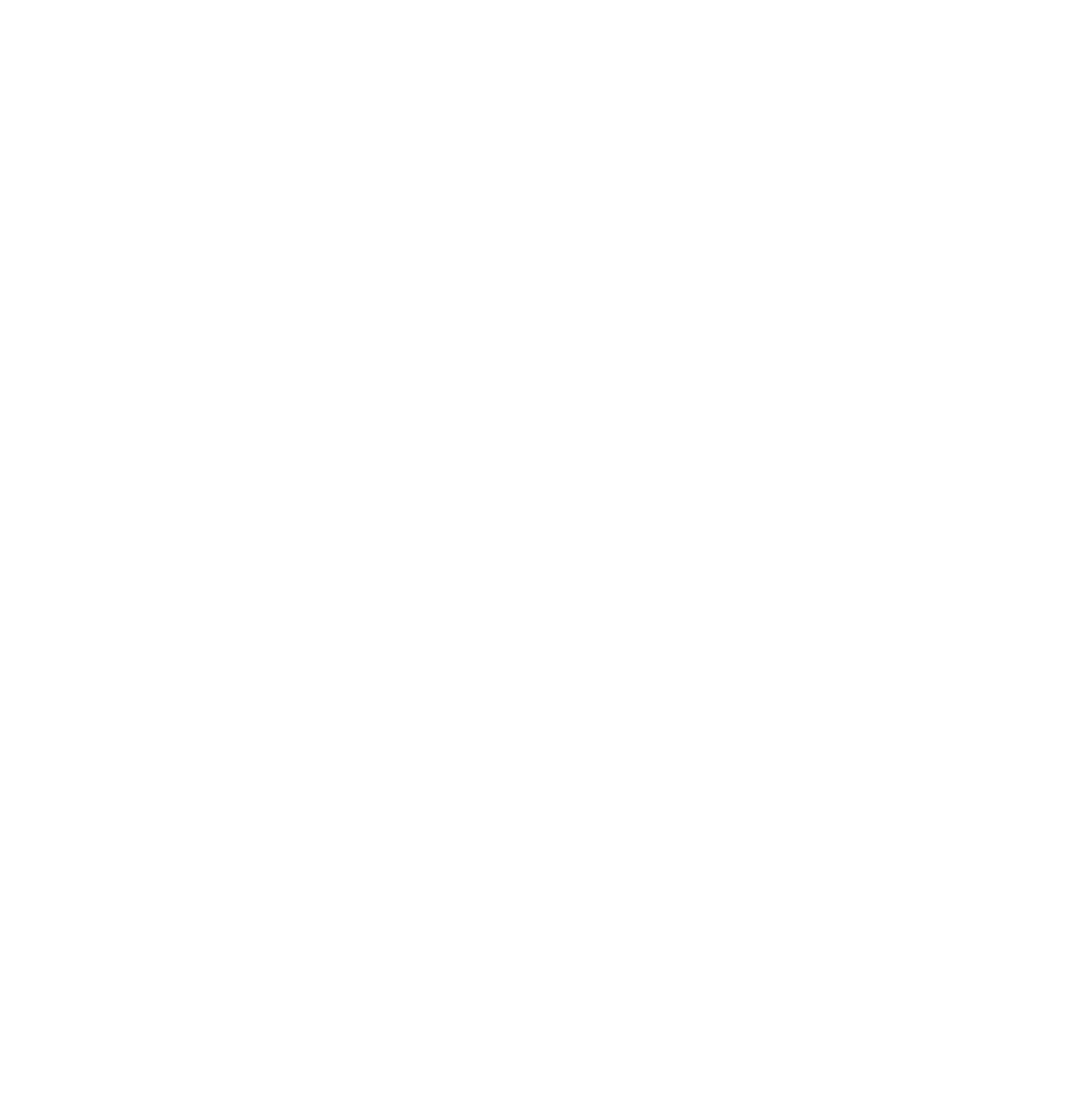
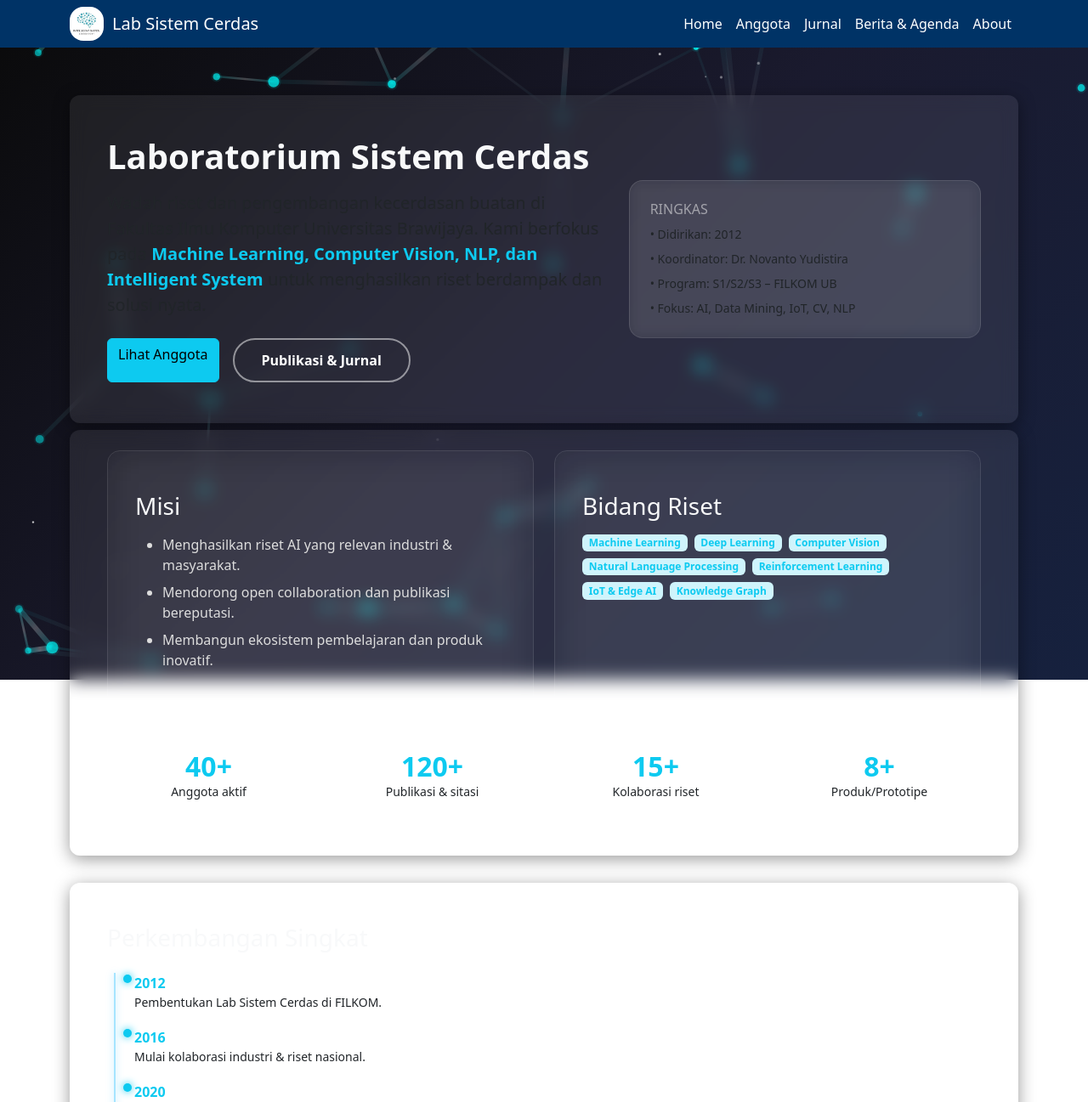
Before and after one commit to acil23/LabSI, a React app: page /about in a window 1280 px wide. Before the commit this address had no page. Shown: the top 1297 px of the page at 85% size. Before the commit the page ends 800 px from the top, so only its background shows below. Built offline with nearby package versions, Linux system fonts and the light colour scheme.

Commit message:
Add page About

```diff
--- a/src/App.jsx
+++ b/src/App.jsx
@@ -6,12 +6,12 @@ import AnggotaIndex from "./pages/AnggotaIndex";
 import AnggotaDetail from "./pages/AnggotaDetail";
 import BeritaIndex from "./pages/BeritaIndex";
 import BeritaDetail from "./pages/BeritaDetail";
-import Jurnal from "./pages/Jurnal";
 import Kontak from "./pages/Kontak";
 import MembersAdminList from "./pages/admin/MembersAdminList";
 import MemberEditor from "./pages/admin/MemberEditor";
 import JurnalIndex from "./pages/JurnalIndex";
 import JurnalDetail from "./pages/JurnalDetail";
+import About from "./pages/About";
 
 
 function App() {
@@ -29,6 +29,7 @@ function App() {
         <Route path="/admin/anggota/:slug/edit" element={<Layout><MemberEditor /></Layout>} />
         <Route path="/jurnal" element={<Layout><JurnalIndex /></Layout>} />
         <Route path="/jurnal/:slug" element={<Layout><JurnalDetail /></Layout>} />
+        <Route path="/about" element={<Layout><About /></Layout>} />
       </Routes>
     </Router>
   );
--- a/src/components/Navbar.jsx
+++ b/src/components/Navbar.jsx
@@ -46,8 +46,8 @@ function Navbar() {
               </Link>
             </li>
             <li className="nav-item">
-              <Link className="nav-link" to="/kontak">
-                Kontak
+              <Link className="nav-link" to="/about">
+                About
               </Link>
             </li>
           </ul>
--- /dev/null
+++ b/src/pages/About.jsx
@@ -0,0 +1,199 @@
+import React from "react";
+
+function About() {
+  return (
+    <>
+      {/* Hero */}
+      <section className="section section-dark py-5">
+        <div className="container">
+          <div className="row align-items-center g-4">
+            <div className="col-lg-7">
+              <h1 className="display-6 fw-bold text-light mb-3">
+                Laboratorium Sistem Cerdas
+              </h1>
+              <p className="lead text-white-80 mb-4">
+                Wadah riset dan pengembangan kecerdasan buatan di Fakultas Ilmu
+                Komputer Universitas Brawijaya. Kami berfokus pada{" "}
+                <span className="text-info fw-semibold">
+                  Machine Learning, Computer Vision, NLP, dan Intelligent System
+                </span>{" "}
+                untuk menghasilkan riset berdampak dan solusi nyata.
+              </p>
+
+              <div className="d-flex flex-wrap gap-3">
+                <a href="/anggota" className="btn btn-info">
+                  Lihat Anggota
+                </a>
+                <a href="/jurnal" className="btn btn-outline-light">
+                  Publikasi & Jurnal
+                </a>
+              </div>
+            </div>
+            <div className="col-lg-5">
+              <div className="about-glass p-4 rounded-4">
+                <h6 className="text-uppercase text-white-50 mb-2">Ringkas</h6>
+                <ul className="list-unstyled mb-0 small text-white-80">
+                  <li className="mb-2">• Didirikan: 2012</li>
+                  <li className="mb-2">• Koordinator: Dr. Novanto Yudistira</li>
+                  <li className="mb-2">• Program: S1/S2/S3 – FILKOM UB</li>
+                  <li className="mb-0">
+                    • Fokus: AI, Data Mining, IoT, CV, NLP
+                  </li>
+                </ul>
+              </div>
+            </div>
+          </div>
+        </div>
+      </section>
+
+      {/* Misi & Fokus */}
+      <section className="section section-dark pt-0 pb-5">
+        <div className="container">
+          <div className="row g-4">
+            <div className="col-md-6">
+              <div className="card card-dark h-100">
+                <div className="card-body">
+                  <h3 className="text-light mb-3">Misi</h3>
+                  <ul className="text-white-80 mb-0">
+                    <li className="mb-2">
+                      Menghasilkan riset AI yang relevan industri & masyarakat.
+                    </li>
+                    <li className="mb-2">
+                      Mendorong open collaboration dan publikasi bereputasi.
+                    </li>
+                    <li>
+                      Membangun ekosistem pembelajaran dan produk inovatif.
+                    </li>
+                  </ul>
+                </div>
+              </div>
+            </div>
+
+            <div className="col-md-6">
+              <div className="card card-dark h-100">
+                <div className="card-body">
+                  <h3 className="text-light mb-3">Bidang Riset</h3>
+                  <div className="d-flex flex-wrap gap-2">
+                    {[
+                      "Machine Learning",
+                      "Deep Learning",
+                      "Computer Vision",
+                      "Natural Language Processing",
+                      "Reinforcement Learning",
+                      "IoT & Edge AI",
+                      "Knowledge Graph",
+                    ].map((tag) => (
+                      <span
+                        key={tag}
+                        className="badge bg-info-subtle text-info"
+                      >
+                        {tag}
+                      </span>
+                    ))}
+                  </div>
+                </div>
+              </div>
+            </div>
+          </div>
+
+          {/* Stats */}
+          <div className="row g-4 mt-1">
+            {[
+              { n: "40+", t: "Anggota aktif" },
+              { n: "120+", t: "Publikasi & sitasi" },
+              { n: "15+", t: "Kolaborasi riset" },
+              { n: "8+", t: "Produk/Prototipe" },
+            ].map((s) => (
+              <div key={s.t} className="col-6 col-md-3">
+                <div className="stat-tile rounded-4 p-3 text-center">
+                  <div className="h2 text-info fw-bold mb-0">{s.n}</div>
+                  <div className="small text-white-80">{s.t}</div>
+                </div>
+              </div>
+            ))}
+          </div>
+        </div>
+      </section>
+
+      {/* Timeline singkat */}
+      <section className="section section-dark py-5">
+        <div className="container">
+          <h3 className="text-light mb-4">Perkembangan Singkat</h3>
+          <div className="timeline">
+            {[
+              {
+                year: "2012",
+                text: "Pembentukan Lab Sistem Cerdas di FILKOM.",
+              },
+              {
+                year: "2016",
+                text: "Mulai kolaborasi industri & riset nasional.",
+              },
+              {
+                year: "2020",
+                text: "Roadmap Deep Learning & layanan komputasi GPU.",
+              },
+              {
+                year: "2024",
+                text: "Aplikasi AI untuk kesehatan & smart city.",
+              },
+            ].map((it) => (
+              <div key={it.year} className="timeline-item">
+                <div className="dot" />
+                <div className="content">
+                  <div className="text-info fw-bold">{it.year}</div>
+                  <div className="text-white-80 small">{it.text}</div>
+                </div>
+              </div>
+            ))}
+          </div>
+        </div>
+      </section>
+
+      {/* Kontak ringkas */}
+      <section className="section section-dark pb-5 pt-0">
+        <div className="container">
+          <div className="card card-dark">
+            <div className="card-body">
+              <div className="row g-4">
+                <div className="col-lg-6">
+                  <h4 className="text-light mb-3">Hubungi Kami</h4>
+                  <ul className="list-unstyled text-white-80 mb-0">
+                    <li className="mb-2">
+                      📍{" "}
+                      <span className="ms-1">
+                        Gedung F, FILKOM UB, Malang, Indonesia
+                      </span>
+                    </li>
+                    <li className="mb-2">✉️ labsic@filkom.ub.ac.id</li>
+                    <li className="mb-2">🌐 filkom.ub.ac.id</li>
+                  </ul>
+                </div>
+                <div className="col-lg-6">
+                  <h6 className="text-white-50 mb-2">Tautan Cepat</h6>
+                  <div className="d-flex flex-wrap gap-2">
+                    <a href="/anggota" className="btn btn-sm btn-outline-info">
+                      Direktori Anggota
+                    </a>
+                    <a href="/jurnal" className="btn btn-sm btn-outline-info">
+                      Daftar Jurnal
+                    </a>
+                    <a href="/berita" className="btn btn-sm btn-outline-info">
+                      Berita & Agenda
+                    </a>
+                  </div>
+                  <p className="small text-white-50 mt-3 mb-0">
+                    Untuk undangan kolaborasi/riset, silakan email kami.
+                    Response biasanya &lt; 2 hari kerja.
+                  </p>
+                </div>
+              </div>
+            </div>
+          </div>
+        </div>
+      </section>
+    </>
+  );
+}
+
+export default About;
--- a/src/styles/main.css
+++ b/src/styles/main.css
@@ -659,3 +659,34 @@ footer {
 a.text-info:hover { text-decoration: underline; }
 
 ol { padding-left: 1.25rem; }
+.about-glass {
+  background: rgba(255,255,255,0.06);
+  border: 1px solid rgba(255,255,255,0.12);
+  backdrop-filter: blur(8px);
+}
+
+.stat-tile {
+  background: rgba(255,255,255,0.04);
+  border: 1px dashed rgba(255,255,255,0.15);
+}
+
+.timeline {
+  position: relative;
+  padding-left: 1.25rem;
+}
+.timeline::before {
+  content: "";
+  position: absolute;
+  left: 8px;
+  top: 0; bottom: 0;
+  width: 2px;
+  background: rgba(0, 180, 255, 0.35);
+  box-shadow: 0 0 8px rgba(0,180,255,0.4);
+}
+.timeline-item { position: relative; margin-bottom: 1.2rem; }
+.timeline-item .dot {
+  position: absolute; left: -1px; top: 2px;
+  width: 10px; height: 10px; border-radius: 50%;
+  background: #0dcaf0; box-shadow: 0 0 10px #0dcaf0;
+}
+.timeline-item .content { margin-left: .75rem; }
```
Also changed, not shown: src/pages/Kontak.jsx (line endings or trailing spaces), 3 other files (tests, documents, lock files or other folders).
